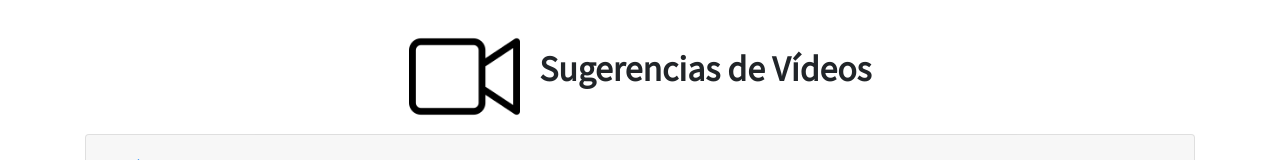
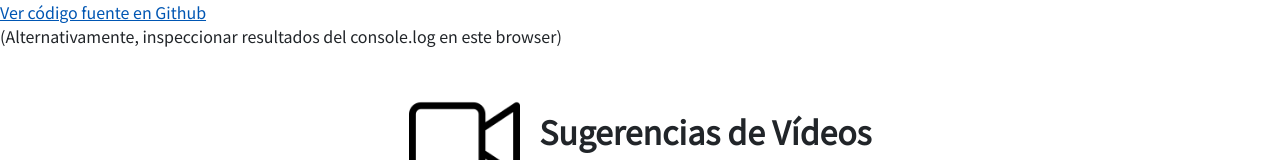
Before and after one commit to Rod1GitHub/DesafioSugerenciaDeVideos, a plain HTML site: page index.html in a window 1280 px wide. Shown: the top 160 px of the page. Drawn offline with nearby package versions, Linux system fonts and the light colour scheme.

Commit message:
agregando link a githug

```diff
--- a/index.html
+++ b/index.html
@@ -9,6 +9,9 @@
     <title>Videos - Desafío</title>
 </head>
 <body>
+  <a href="https://github.com/Rod1GitHub/DesafioSugerenciaDeVideos">Ver código fuente en Github</a>
+  <p>(Alternativamente, inspeccionar resultados del console.log en este browser)</p>
+
     <div class="container">
         <div class="text-center mx-auto">
             <img src="./assets/img/107735.png" alt="video" class="img-fluid">
```
